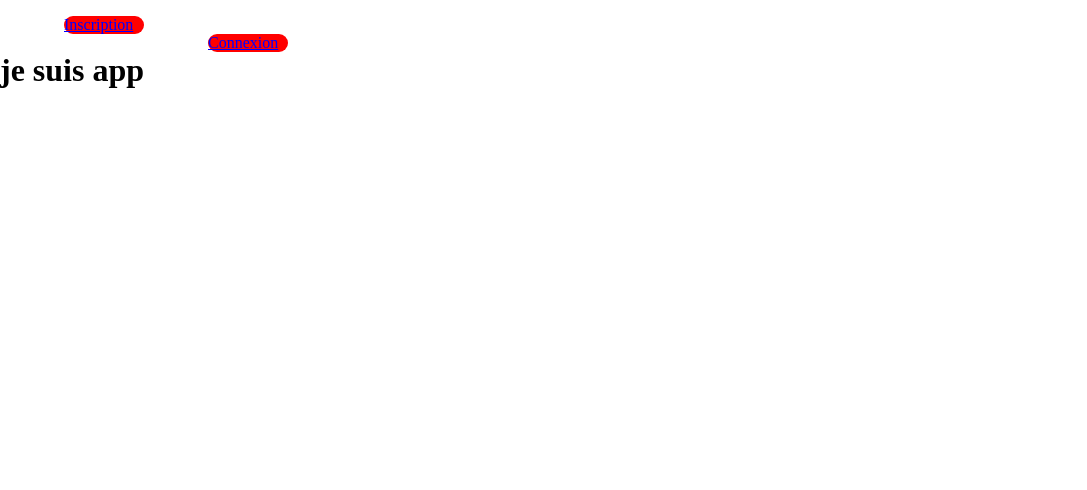
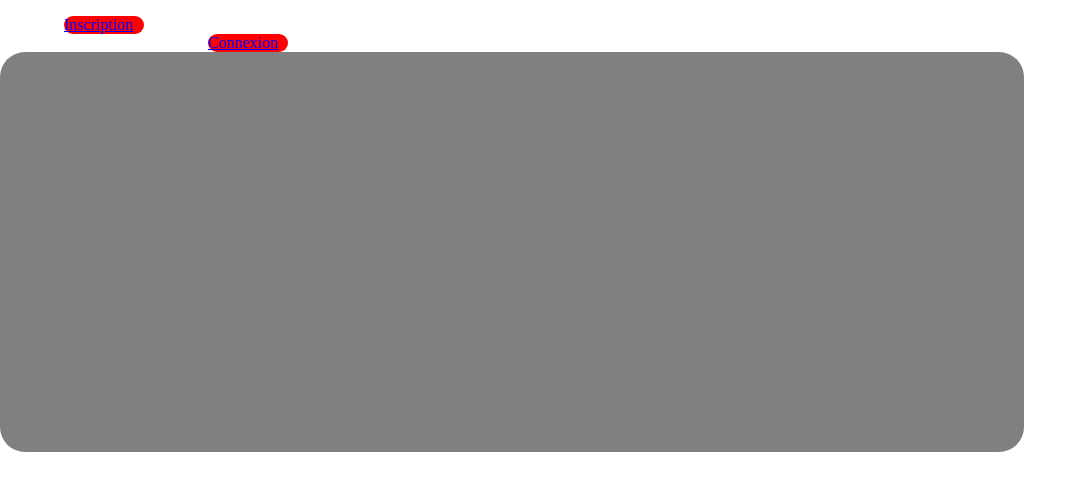
Before and after one commit to lucasA49/todolist, a React (Vite) app: page / in a window 1280 px wide. Shown: the top 490 px of the page, without its empty margins (0-1087 px from the left). Built offline with nearby package versions, Linux system fonts and the light colour scheme.

Commit message:
mise en place de la page accueil

```diff
--- a/src/App.jsx
+++ b/src/App.jsx
@@ -10,10 +10,9 @@ function App() {
 
       <NavLink className="inscri" to="/Inscription">Inscription</NavLink>
       <NavLink className="connex" to="/Connexion">Connexion</NavLink>
-     <div>
-
+     <div className="prsweboite">
+      {/* <p className="presweb">Présentation du site </p> */}
      </div>
-      <h1>je suis app </h1>
     </>
   );
 }
--- a/src/Styles/App.css
+++ b/src/Styles/App.css
@@ -23,3 +23,18 @@
   width: 5rem;
   margin-left: 13rem;
 }
+.prsweboite {
+  justify-content: center;
+  align-items: center;
+  display: flex;
+  height: 50vh;
+  width: 80vw;
+  border-radius: 25px;
+  background-color:grey;
+}
+.presweb {
+  justify-content: center;
+  align-items: center;
+  display: flex;
+text-decoration: none;
+}
```
